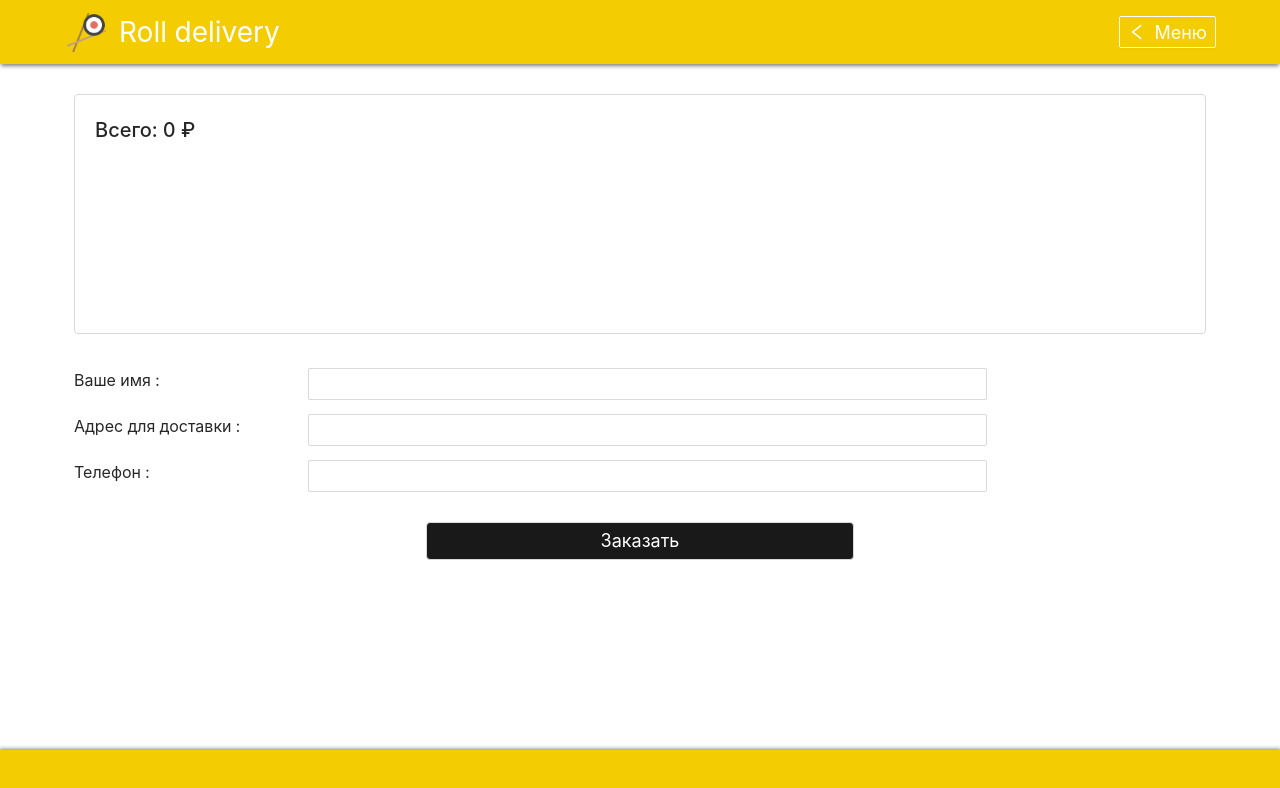
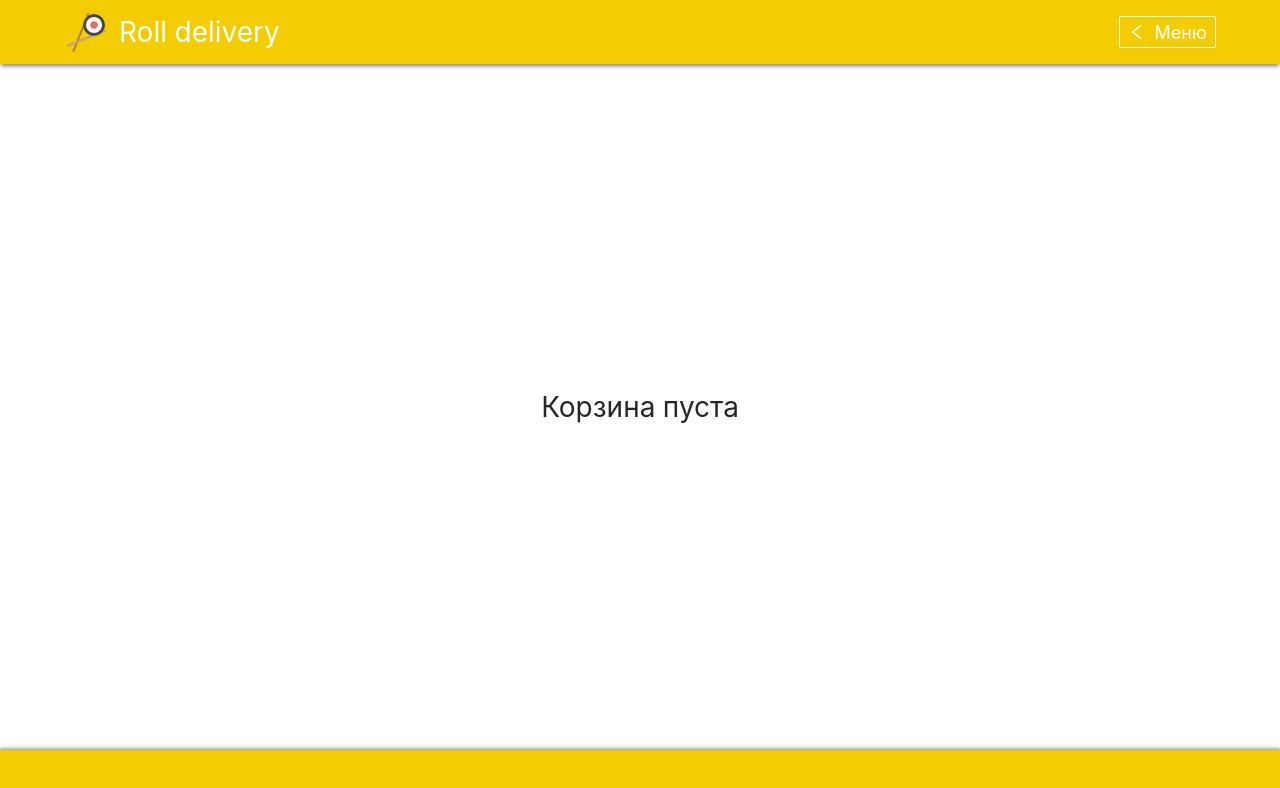
Before and after one commit to NataliaK96/roll-delivery, a React (Create React App) app: page /basket in a window 1280 px wide. Shown: the top 788 px of the page. Built offline with nearby package versions, Linux system fonts and the light colour scheme.

Commit message:
feat: add style for empty basket

```diff
--- a/src/views/BasketPage/Basket.styles.ts
+++ b/src/views/BasketPage/Basket.styles.ts
@@ -29,3 +29,10 @@ export const ReturnButton = styled.div`
 display: flex;
 margin-right: 5%;
 `
+export const EmptyBasket = styled.div`
+display: flex;
+flex: auto;
+justify-content: center;
+align-items: center;
+font-size: 28px;
+`
--- a/src/views/BasketPage/Basket.tsx
+++ b/src/views/BasketPage/Basket.tsx
@@ -1,16 +1,26 @@
 import React, { useState } from 'react';
 import 'antd/dist/antd.css';
 import './basket.css';
-import { Header, Main, NameApp, ReturnButton } from './Basket.styles';
+import { Header, Main, NameApp, ReturnButton, EmptyBasket } from './Basket.styles';
 import { NavLink } from 'react-router-dom';
 import { GoBack } from '../../components/Buttons/GoBack';
 import { Form } from '../../components/Form/Form';
-import {SelectedProducts} from '../../components/SelectedProducts/SelectedProducts';
+import { SelectedProducts } from '../../components/SelectedProducts/SelectedProducts';
 import { ModalWindow } from '../../components/ModalWindow/ModalWindow';
 import { store } from './../../store/index';
+import { observer } from 'mobx-react';
 
-export const Basket = () => {
+export const Basket = observer(() => {
   const [isShow, setShow] = useState<boolean>(false);
+  const basketRolls = store.basket.length ? (
+    <>
+      <SelectedProducts />
+      <Form onSubmit={() => setShow(true)} />
+    </>
+  ) : (
+    <EmptyBasket>Корзина пуста</EmptyBasket>
+  );
+
   return (
     <>
       <Header>
@@ -19,16 +29,17 @@ export const Basket = () => {
           Roll delivery
         </NameApp>
         <ReturnButton>
-        <NavLink to="/">
-          <GoBack/>
-        </NavLink>
+          <NavLink to="/">
+            <GoBack />
+          </NavLink>
         </ReturnButton>
       </Header>
       <Main>
-        <SelectedProducts/>
-        <Form onSubmit={()=>setShow(true)}/>
+        {basketRolls}
+        {/* <SelectedProducts/>
+        <Form onSubmit={()=>setShow(true)}/> */}
       </Main>
-     {isShow && <ModalWindow onClose={store.resetBasket}/>}
+      {isShow && <ModalWindow onClose={store.resetBasket} />}
     </>
   );
-};
+});
```
